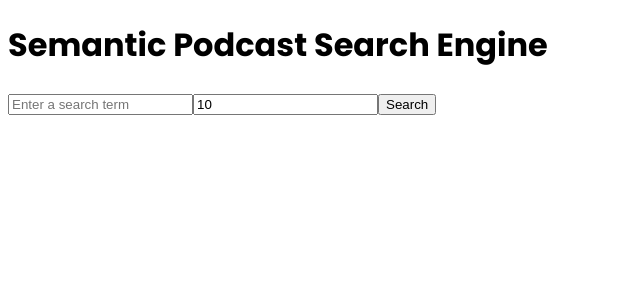
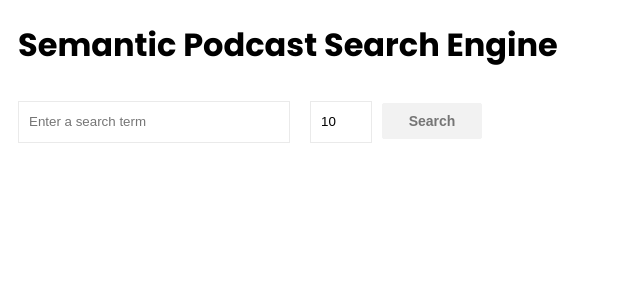
Before and after one commit to wwh15/semantic-file-search, a React (Create React App) app in the folder frontend/: page / in a window 1280 px wide. Shown: the top 300 px of the page, without its empty margins (0-640 px from the left). Built offline with nearby package versions, Linux system fonts and the light colour scheme.

Commit message:
more styling

```diff
--- a/frontend/public/style.css
+++ b/frontend/public/style.css
@@ -23,12 +23,14 @@ body {
 }
 
 .result {
+    margin-left: 10px;
     margin-bottom: 50px;
     border: black 1px solid;
-    padding-left:10px;
+    padding:0px 10px;
 }
 
 .result-name {
+    font-size: 30px;
     margin-bottom: 0; /* Remove the bottom margin */
 }
 .result-rating {
@@ -46,3 +48,47 @@ body {
 .form {
     margin-bottom: 20px;
 }
+
+.query-input {
+    padding: 10px;
+    margin: 10px;
+    height: 20px;
+    width: 250px;
+    border:1px solid #eaeaea;
+    outline:none;
+}
+
+.number-input {
+    padding: 10px;
+    margin: 10px;
+    height: 20px;
+    width: 40px;
+    border:1px solid #eaeaea;
+    outline:none;
+}
+
+.button {
+    border-radius: 2px;
+    background: #f2f2f2;
+    border: 1px solid #f2f2f2;
+    color: #757575;
+    cursor: default;
+    font-size: 14px;
+    font-weight: bold;
+    width: 100px;
+    padding: 0 16px;
+    height:36px;
+}
+
+.button:hover{
+    cursor:pointer;
+    box-shadow: 0 1px 1px rgba(0,0,0,0.1);
+    background: #f8f8f8;
+    border: 1px solid #c6c6c6;
+    box-shadow: 0 1px 1px rgba(0,0,0,0.1);
+    color: #222;
+}
+
+.title {
+    margin-left: 10px;
+}
--- a/frontend/src/App.js
+++ b/frontend/src/App.js
@@ -88,6 +88,7 @@ export default function App() {
 
       <form onSubmit={handleSubmit} className="form">
         <input
+          className="query-input"
           type="text"
           placeholder="Enter a search term"
           value={inputValue}
@@ -95,13 +96,14 @@ export default function App() {
         />
 
         <input
+          className="number-input"
           type="number"
           placeholder="How many entries?"
           value={matches}
           onChange={(e) => setMatches(e.target.value)}
         />
 
-        <button type="submit"> Search </button>
+        <button className="button" type="submit"> Search </button>
       </form>
 
       {/* Renders the results only if result array has items */}
```
